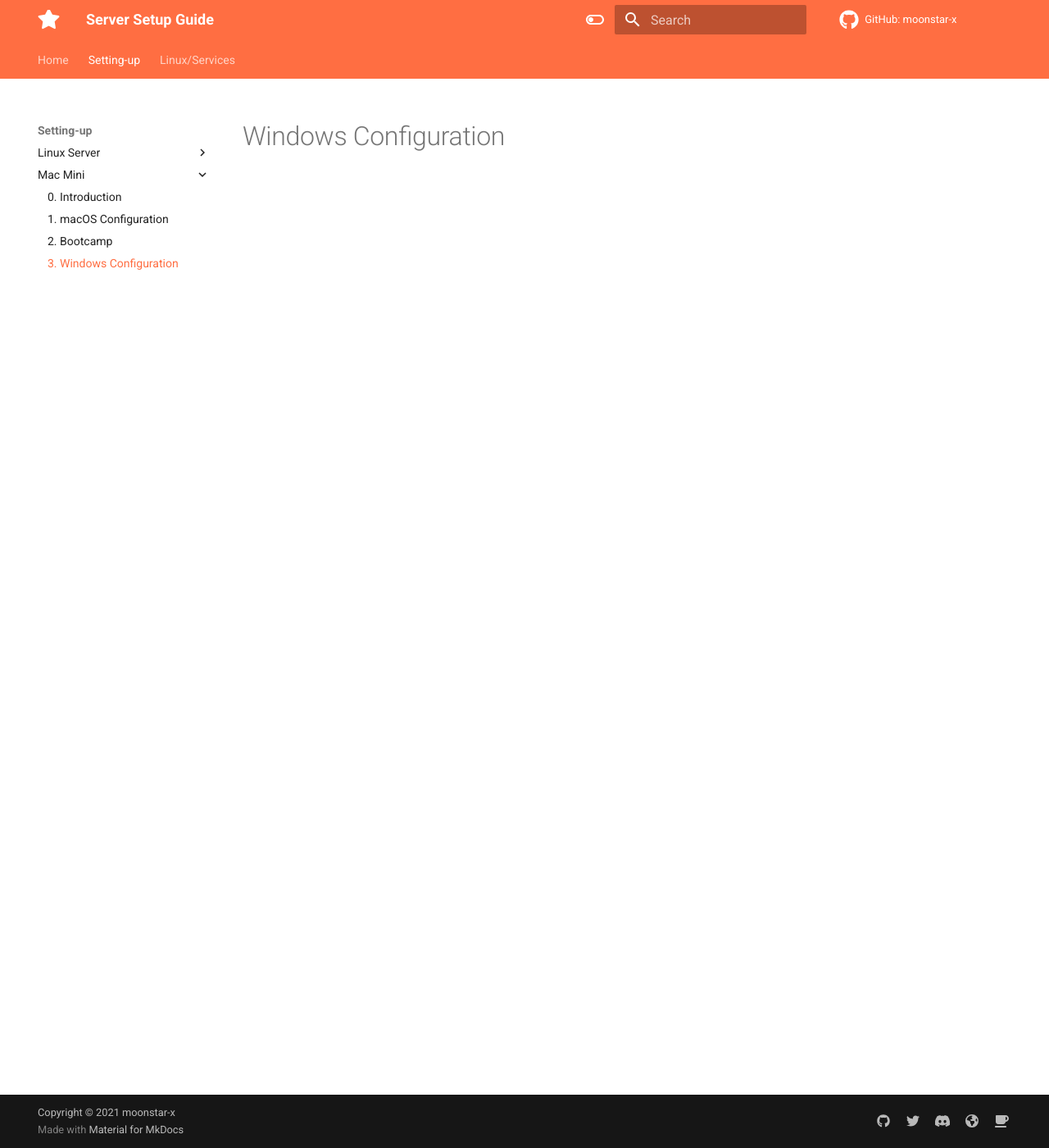
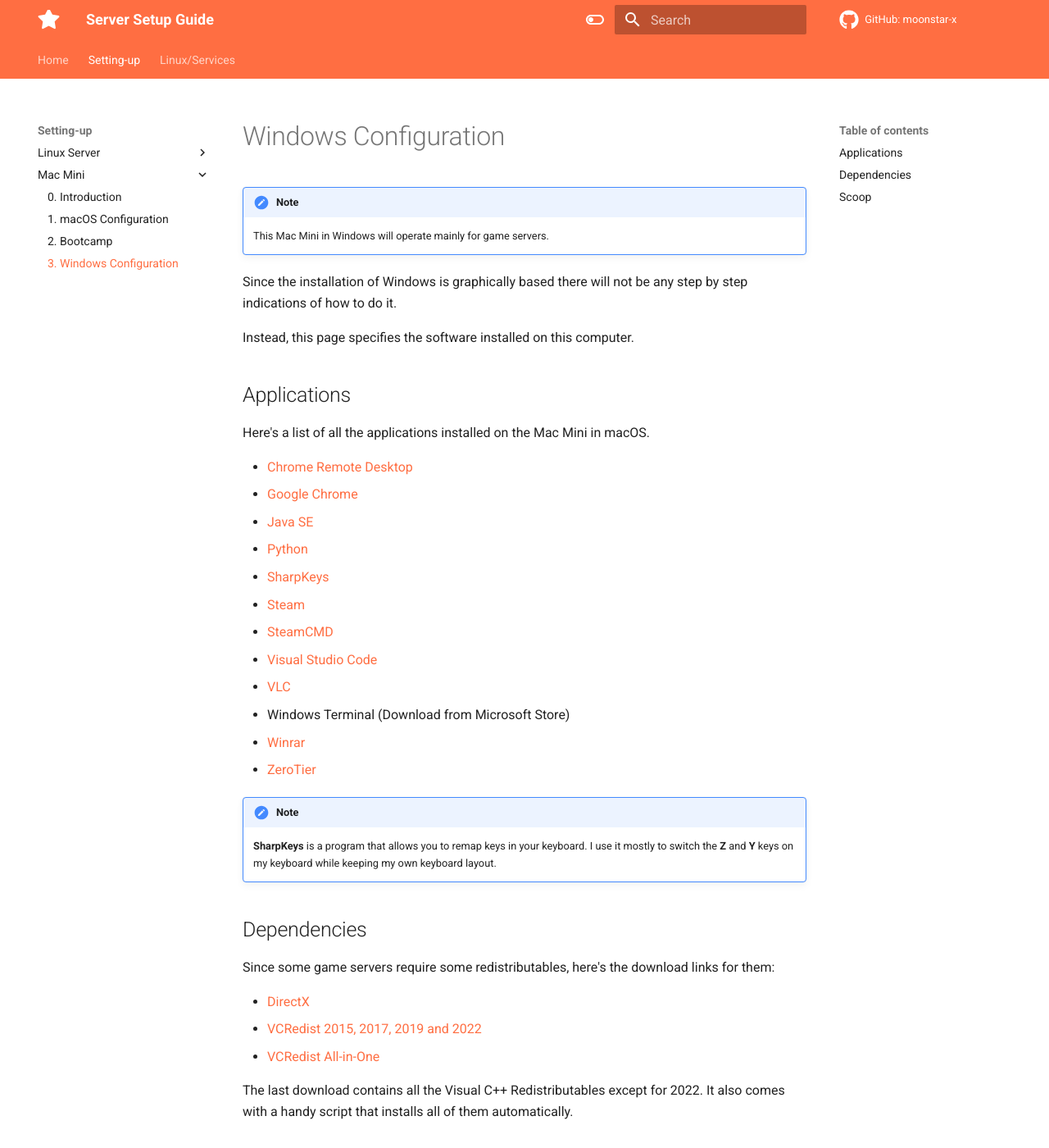
Before and after one commit to moonstar-x/server-setup, an MkDocs documentation site: the page built from docs/setting-up/mac-mini/windows-configuration.md, in a window 1280 px wide and 1400 px high. Shown: the whole window at 82% size. Built offline with MkDocs 1.6.1 and Material for MkDocs 9.7.7, drawn with Linux system fonts in a browser that asks for light colours; some of the changed text lies outside the part shown.

Commit message:
Created windows configuration page.

````diff
--- a/docs/setting-up/mac-mini/windows-configuration.md
+++ b/docs/setting-up/mac-mini/windows-configuration.md
@@ -1 +1,52 @@
 # Windows Configuration
+
+!!! note
+    This Mac Mini in Windows will operate mainly for game servers.
+
+Since the installation of Windows is graphically based there will not be any step by step indications of how to do it.
+
+Instead, this page specifies the software installed on this computer.
+
+## Applications
+
+Here's a list of all the applications installed on the Mac Mini in macOS.
+
+* [Chrome Remote Desktop](https://remotedesktop.google.com/access/)
+* [Google Chrome](https://www.google.com/chrome/)
+* [Java SE](https://www.java.com/en/download/manual.jsp)
+* [Python](https://www.python.org/)
+* [SharpKeys](http://www.randyrants.com/category/sharpkeys/)
+* [Steam](https://store.steampowered.com/about/)
+* [SteamCMD](https://steamcdn-a.akamaihd.net/client/installer/steamcmd.zip)
+* [Visual Studio Code](https://code.visualstudio.com/)
+* [VLC](https://www.videolan.org/vlc/)
+* Windows Terminal (Download from Microsoft Store)
+* [Winrar](https://www.rarlab.com/)
+* [ZeroTier](https://www.zerotier.com/download/)
+
+!!! note
+    **SharpKeys** is a program that allows you to remap keys in your keyboard. I use it mostly to switch the **Z** and **Y** keys on my keyboard while keeping my own keyboard layout.
+
+## Dependencies
+
+Since some game servers require some redistributables, here's the download links for them:
+
+* [DirectX](https://www.microsoft.com/en-us/download/details.aspx?id=35)
+* [VCRedist 2015, 2017, 2019 and 2022](https://learn.microsoft.com/en-us/cpp/windows/latest-supported-vc-redist?view=msvc-170#visual-studio-2015-2017-2019-and-2022)
+* [VCRedist All-in-One](https://www.techpowerup.com/download/visual-c-redistributable-runtime-package-all-in-one/)
+
+The last download contains all the Visual C++ Redistributables except for 2022. It also comes with a handy script that installs all of them automatically.
+
+## Scoop
+
+Scoop is a package manager for Windows which can be installed by running the following command in an elevated powershell terminal:
+
+```powershell
+iwr -useb get.scoop.sh | iex
+```
+
+Here's some commands related to *scoop* that install some necessary packages:
+
+```bash
+scoop install git neofetch
+```
````
